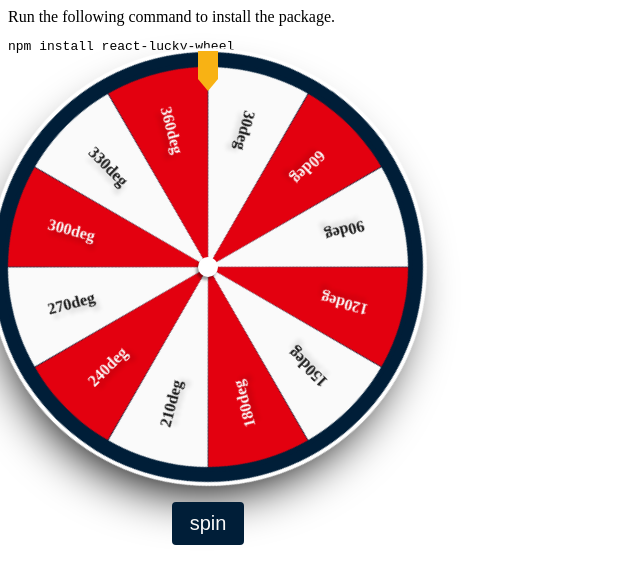
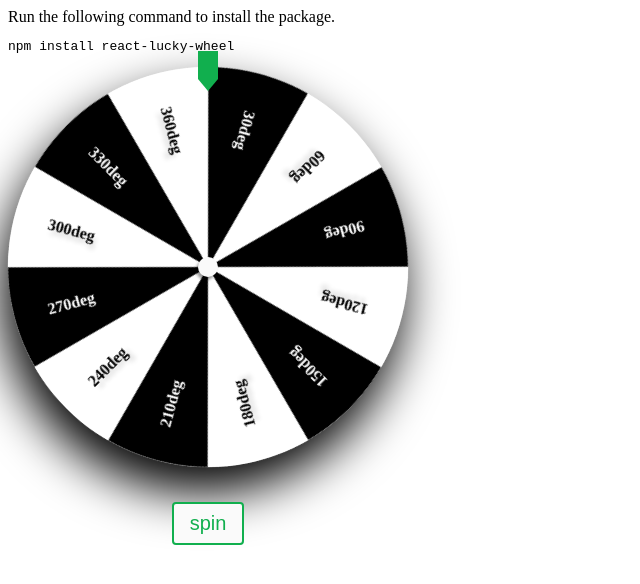
Before and after one commit to Beefy-py/react-lucky-wheel, a React (Create React App) app: page / in a window 1280 px wide. Shown: the top 584 px of the page, without its empty margins (0-640 px from the left). Built offline with nearby package versions, Linux system fonts and the light colour scheme.

Commit message:
feat: :sparkles: het wheel theme from .css file

```diff
--- a/src/App.tsx
+++ b/src/App.tsx
@@ -1,5 +1,4 @@
 import Wheel from "./components/Wheel";
-import { ThemeEnum } from "./enums/theme.enum";
 
 function App() {
   return (
@@ -10,7 +9,7 @@ function App() {
           <pre>npm install react-lucky-wheel</pre>
           <main className="flex">
             <Wheel
-              theme={ThemeEnum.HeinekenVersionOne}
+              // theme="heineken-version-one"
               maxSpins={4}
               wheel={{
                 width: 400,
--- a/src/components/SpinButton.tsx
+++ b/src/components/SpinButton.tsx
@@ -1,7 +1,5 @@
 import React from "react";
 import { SpinButtonInterface } from "../interfaces/spinButton.interface";
-import { ThemeEnum } from "../enums/theme.enum";
-import { getButtonTheme } from "../utils/getTheme";
 
 type Props = {
   buttonProps: SpinButtonInterface;
@@ -11,7 +9,6 @@ type Props = {
   hasSpun: boolean;
   isResetting: boolean;
   spinTriggered: boolean;
-  theme: ThemeEnum;
 };
 
 const SpinButton = ({
@@ -22,7 +19,6 @@ const SpinButton = ({
   isResetting,
   spinTriggered,
   resetWheel,
-  theme,
 }: Props) => {
   const {
     text,
@@ -126,17 +122,13 @@ const SpinButton = ({
     >
       {!hasSpun && (
         <button
+          className="spin-button"
           style={{
             fontSize: getBtnSize(size),
             borderRadius: getBtnBorderRadius(rounded),
-            border: `${borderWidth}px solid ${
-              borderColor || getButtonTheme.spin.borderColor(theme)
-            }`,
+            border: `${borderWidth}px solid`,
             padding: "0.5rem 1rem",
             cursor: "pointer",
-            backgroundColor:
-              backgroundColor || getButtonTheme.spin.background(theme),
-            color: textColor || getButtonTheme.spin.textColor(theme),
           }}
           onClick={() => {
             clickHandler();
@@ -148,17 +140,13 @@ const SpinButton = ({
       )}
       {hasSpun && (
         <button
+          className="reset-button"
           style={{
             fontSize: getBtnSize(size),
             borderRadius: getBtnBorderRadius(rounded),
-            border: `${borderWidth}px solid ${
-              borderColor || getButtonTheme.reset.borderColor(theme)
-            }`,
+            border: `${borderWidth}px solid`,
             padding: "0.5rem 1rem",
             cursor: "pointer",
-            backgroundColor:
-              backgroundColor || getButtonTheme.reset.background(theme),
-            color: textColor || getButtonTheme.reset.textColor(theme),
           }}
           onClick={() => {
             resetWheel();
--- a/src/components/Wheel.tsx
+++ b/src/components/Wheel.tsx
@@ -1,3 +1,4 @@
+import "../styles/Wheel.css";
 import React, { useContext, useEffect, useRef, useState } from "react";
 import { useAnimate, motion } from "framer-motion";
 import styled from "styled-components";
@@ -7,8 +8,6 @@ import { WheelInterface } from "../interfaces/wheel.interface";
 import { ExtendedWheelSegmentInterface } from "../interfaces/extendedWheelSegment.interface";
 import { SpinButtonInterface } from "../interfaces/spinButton.interface";
 import SpinButton from "./SpinButton";
-import { ThemeEnum } from "../enums/theme.enum";
-import { getWheelTheme } from "../utils/getTheme";
 
 type Props = {
   wheel: WheelInterface;
@@ -16,7 +15,7 @@ type Props = {
   pin: PinInterface;
   spinBtn: SpinButtonInterface;
   maxSpins: number;
-  theme: ThemeEnum;
+  theme?: "heineken-version-one";
 };
 
 const ArrowSpinnerBtn = styled.div<{
@@ -33,14 +32,13 @@ const ArrowSpinnerBtn = styled.div<{
   }
 `;
 
-const Pin = styled.div<{ $pinBgColor: string }>`
+const Pin = styled.div`
   &:after {
     content: "";
     position: absolute;
     top: -28px;
     width: 20px;
     height: 40px;
-    background-color: ${(props) => props.$pinBgColor};
     clip-path: polygon(0 0, 100% 0, 100% 70%, 50% 100%, 0 70%);
   }
 `;
@@ -190,7 +188,7 @@ const Wheel = ({
 
   return (
     <section
-      className="wheel-container"
+      className={`wheel-container ${theme ?? "default-theme"}`}
       style={{
         position: "relative",
         width: `${wheel.width}px`,
@@ -204,7 +202,7 @@ const Wheel = ({
     >
       {arrowSpinnerBtn.show ? (
         <ArrowSpinnerBtn
-          className="arrowSpinnerBtn"
+          className="arrow-spinner-btn"
           style={{
             position: "absolute",
             width: `${arrowSpinnerBtn.width}px`,
@@ -230,14 +228,11 @@ const Wheel = ({
         </ArrowSpinnerBtn>
       ) : (
         <div
-          className="arrowSpinnerBtn"
+          className="core"
           style={{
             position: "absolute",
             width: `${arrowSpinnerBtn.width / 3}px`,
             height: `${arrowSpinnerBtn.height / 3}px`,
-            background: `${
-              arrowSpinnerBtn.backgroundColor || getWheelTheme.core(theme)
-            }`,
             borderRadius: "50%",
             zIndex: 10,
             display: "flex",
@@ -260,7 +255,6 @@ const Wheel = ({
             display: "flex",
             justifyContent: "space-evenly",
           }}
-          $pinBgColor={pin.backgroundColor || getWheelTheme.pin(theme)}
         />
       )}
       <motion.div
@@ -276,16 +270,8 @@ const Wheel = ({
           left: 0,
           width: "100%",
           height: "100%",
-          background: wheel.backgroundColor || getWheelTheme.background(theme),
           borderRadius: "50%",
           overflow: "hidden",
-          boxShadow: `0 0 0 5px ${
-            wheel.boxShadowColor1 || getWheelTheme.boxShadowColor1(theme)
-          }, 0 0 0 15px ${
-            wheel.boxShadowColor2 || getWheelTheme.boxShadowColor2(theme)
-          }, 0 0 0 19px ${
-            wheel.boxShadowColor3 || getWheelTheme.boxShadowColor3(theme)
-          }`,
           transition: `transform 5s ${wheel.timingFunction}`,
         }}
       >
@@ -299,26 +285,14 @@ const Wheel = ({
             textColor,
           } = segment;
 
-          const segmentBgColor =
-            bgColor ??
-            (index % 2 === 0
-              ? getWheelTheme.segmentBgColor2(theme)
-              : getWheelTheme.segmentBgColor1(theme));
-
-          const segmentTextColor =
-            textColor ??
-            (index % 2 === 0
-              ? getWheelTheme.segmentTextColor2(theme)
-              : getWheelTheme.segmentTextColor1(theme));
-
           return (
             <div
+              className="segment"
               key={index + name}
               style={{
                 position: "absolute",
                 width: "50%",
                 height: "50%",
-                background: segmentBgColor,
                 transformOrigin: "bottom right",
                 transform: `rotate(${segmentRotation}deg)`,
                 // Use the calculated clipPathValue for the clipPath
@@ -331,13 +305,13 @@ const Wheel = ({
               }}
             >
               <span
+                className="segment-text"
                 style={{
                   position: "relative",
                   // Rotate the text back so it's horizontal
                   transform: `rotate(45deg)`,
                   fontSize: "1em",
                   fontWeight: 700,
-                  color: segmentTextColor,
                   textShadow: "3px 5px 4px rgba(0,0,0,0.15)",
                 }}
               >
@@ -353,7 +327,6 @@ const Wheel = ({
         isSpinning={isSpinning}
         isResetting={isResetting}
         hasSpun={hasSpun}
-        theme={theme}
         spinTriggered={spinTriggered}
         resetWheel={() => reset()}
         buttonProps={spinBtn}
--- a/src/enums/theme.enum.ts
+++ /dev/null
@@ -1,3 +0,0 @@
-export enum ThemeEnum {
-  HeinekenVersionOne = "heineken1.0",
-}
--- /dev/null
+++ b/src/styles/Wheel.css
@@ -0,0 +1,104 @@
+/* :root {
+  --default-theme-wheel-background-color: wheat;
+  --heineken-version-one-theme-wheel-background-color: #001e38;
+} */
+
+/*DEFAULT THEMING*/
+.default-theme .wheel {
+  background-color: white;
+}
+
+.default-theme .segment:nth-child(odd) {
+  background-color: white;
+}
+
+.default-theme .segment:nth-child(odd) .segment-text {
+  color: black;
+}
+
+.default-theme .segment:nth-child(odd) {
+  background-color: black;
+}
+
+.default-theme .segment:nth-child(odd) .segment-text {
+  color: white;
+}
+
+.default-theme .core {
+  background-color: #fafafa;
+}
+
+.default-theme .pin::after {
+  background-color: #11af4e;
+}
+
+.default-theme .spin-button {
+  border-color: #11af4e;
+  background-color: #fafafa;
+  color: #11af4e;
+}
+.default-theme .spin-button:disabled {
+  cursor: not-allowed;
+  opacity: 40%;
+}
+
+.default-theme .reset-button {
+  border-color: black;
+  background-color: #fafafa;
+  color: black;
+}
+.default-theme .reset-button:disabled {
+  cursor: not-allowed;
+  opacity: 40%;
+}
+
+/*HEINEKEN VERSION ONE THEMING*/
+.heineken-version-one .wheel {
+  background-color: #001e38;
+  box-shadow: #001e38 0px 0px 0px 5px, #001e38 0px 0px 0px 15px,
+    #fafafa 0px 0px 0px 19px;
+}
+
+.heineken-version-one .segment:nth-child(odd) {
+  background-color: #fafafa;
+}
+
+.heineken-version-one .segment-text:nth-child(odd) {
+  color: #171717;
+}
+
+.heineken-version-one .segment:nth-child(even) {
+  background-color: #e3000f;
+}
+
+.heineken-version-one .segment-text:nth-child(even) {
+  color: #fafafa;
+}
+
+.heineken-version-one .core {
+  background-color: #fafafa;
+}
+
+.heineken-version-one .pin::after {
+  background-color: #f8b214;
+}
+
+.heineken-version-one .spin-button {
+  border-color: #001e38;
+  background-color: #fafafa;
+  color: #001e38;
+}
+.heineken-version-one .spin-button:disabled {
+  cursor: not-allowed;
+  opacity: 40%;
+}
+
+.heineken-version-one .reset-button {
+  border-color: #e3000f;
+  background-color: #fafafa;
+  color: #e3000f;
+}
+.heineken-version-one .reset-button:disabled {
+  cursor: not-allowed;
+  opacity: 40%;
+}
--- a/src/utils/getTheme.ts
+++ /dev/null
@@ -1,168 +0,0 @@
-import { ThemeEnum } from "../enums/theme.enum";
-
-export const getWheelTheme = {
-  pin: (theme: ThemeEnum) => {
-    switch (theme) {
-      case "heineken1.0":
-        return "#F8B214";
-
-      default:
-        return "black";
-    }
-  },
-
-  core: (theme: ThemeEnum) => {
-    switch (theme) {
-      case "heineken1.0":
-        return "white";
-
-      default:
-        return "black";
-    }
-  },
-
-  background: (theme: ThemeEnum) => {
-    switch (theme) {
-      case "heineken1.0":
-        return "#001E38";
-
-      default:
-        return "white";
-    }
-  },
-
-  boxShadowColor1: (theme: ThemeEnum) => {
-    switch (theme) {
-      case "heineken1.0":
-        return "#001E38";
-
-      default:
-        return "white";
-    }
-  },
-
-  boxShadowColor2: (theme: ThemeEnum) => {
-    switch (theme) {
-      case "heineken1.0":
-        return "#001E38";
-
-      default:
-        return "white";
-    }
-  },
-
-  boxShadowColor3: (theme: ThemeEnum) => {
-    switch (theme) {
-      case "heineken1.0":
-        return "white";
-
-      default:
-        return "white";
-    }
-  },
-
-  segmentBgColor1: (theme: ThemeEnum) => {
-    switch (theme) {
-      case "heineken1.0":
-        return "#E3000F";
-
-      default:
-        return "white";
-    }
-  },
-
-  segmentBgColor2: (theme: ThemeEnum) => {
-    switch (theme) {
-      case "heineken1.0":
-        return "#FAFAFA";
-
-      default:
-        return "black";
-    }
-  },
-
-  segmentTextColor1: (theme: ThemeEnum) => {
-    switch (theme) {
-      case "heineken1.0":
-        return "#FAFAFA";
-
-      default:
-        return "white";
-    }
-  },
-
-  segmentTextColor2: (theme: ThemeEnum) => {
-    switch (theme) {
-      case "heineken1.0":
-        return "#171717";
-
-      default:
-        return "white";
-    }
-  },
-};
-
-export const getButtonTheme = {
-  spin: {
-    background: (theme: ThemeEnum) => {
-      switch (theme) {
-        case "heineken1.0":
-          return "#001E38";
-
-        default:
-          return "white";
-      }
-    },
-
-    borderColor: (theme: ThemeEnum) => {
-      switch (theme) {
-        case "heineken1.0":
-          return "#001E38";
-
-        default:
-          return "white";
-      }
-    },
-
-    textColor: (theme: ThemeEnum) => {
-      switch (theme) {
-        case "heineken1.0":
-          return "#FAFAFA";
-
-        default:
-          return "white";
-      }
-    },
-  },
-  reset: {
-    background: (theme: ThemeEnum) => {
-      switch (theme) {
-        case "heineken1.0":
-          return "#FAFAFA";
-
-        default:
-          return "white";
-      }
-    },
-
-    borderColor: (theme: ThemeEnum) => {
-      switch (theme) {
-        case "heineken1.0":
-          return "#001E38";
-
-        default:
-          return "black";
-      }
-    },
-
-    textColor: (theme: ThemeEnum) => {
-      switch (theme) {
-        case "heineken1.0":
-          return "#001E38";
-
-        default:
-          return "black";
-      }
-    },
-  },
-};
```
